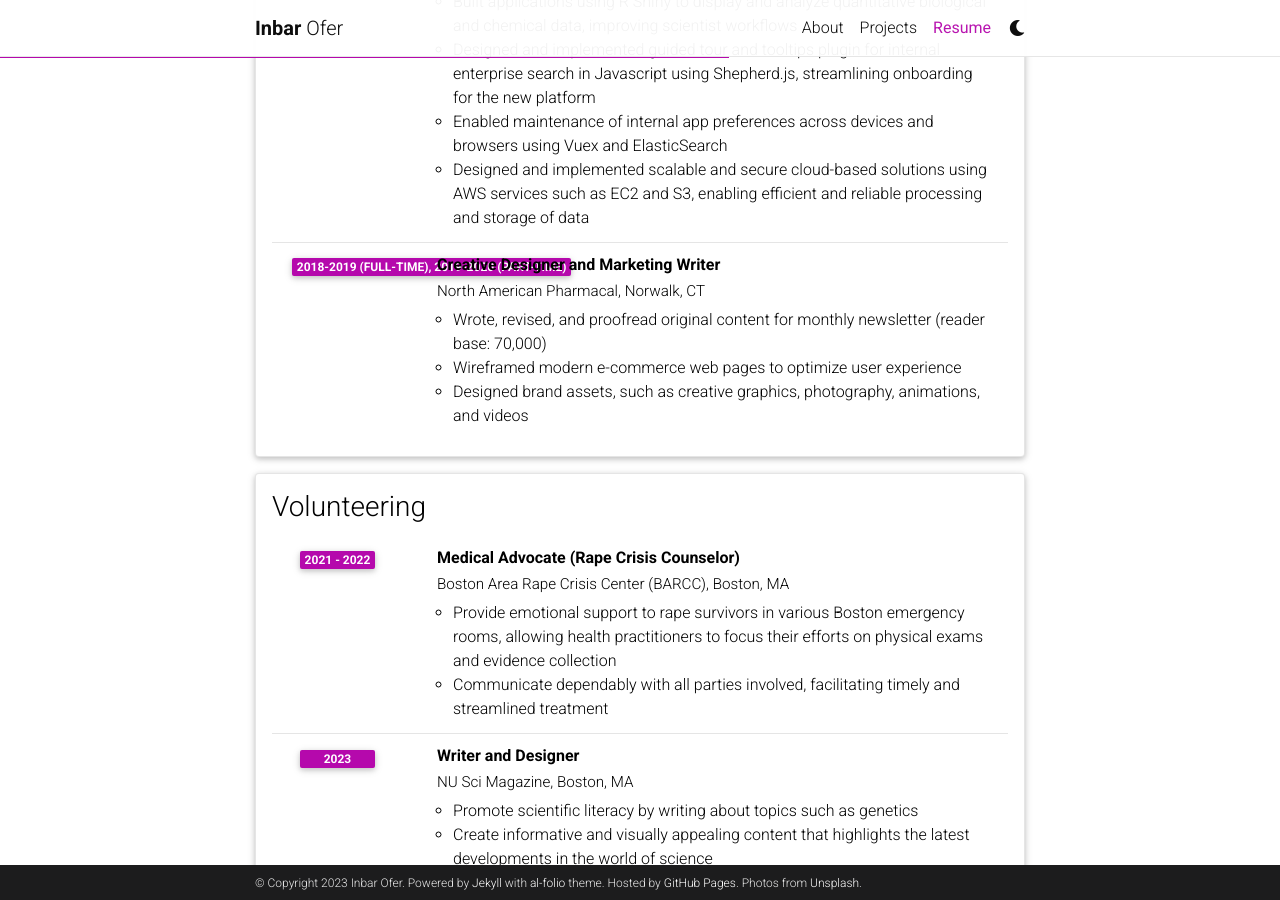
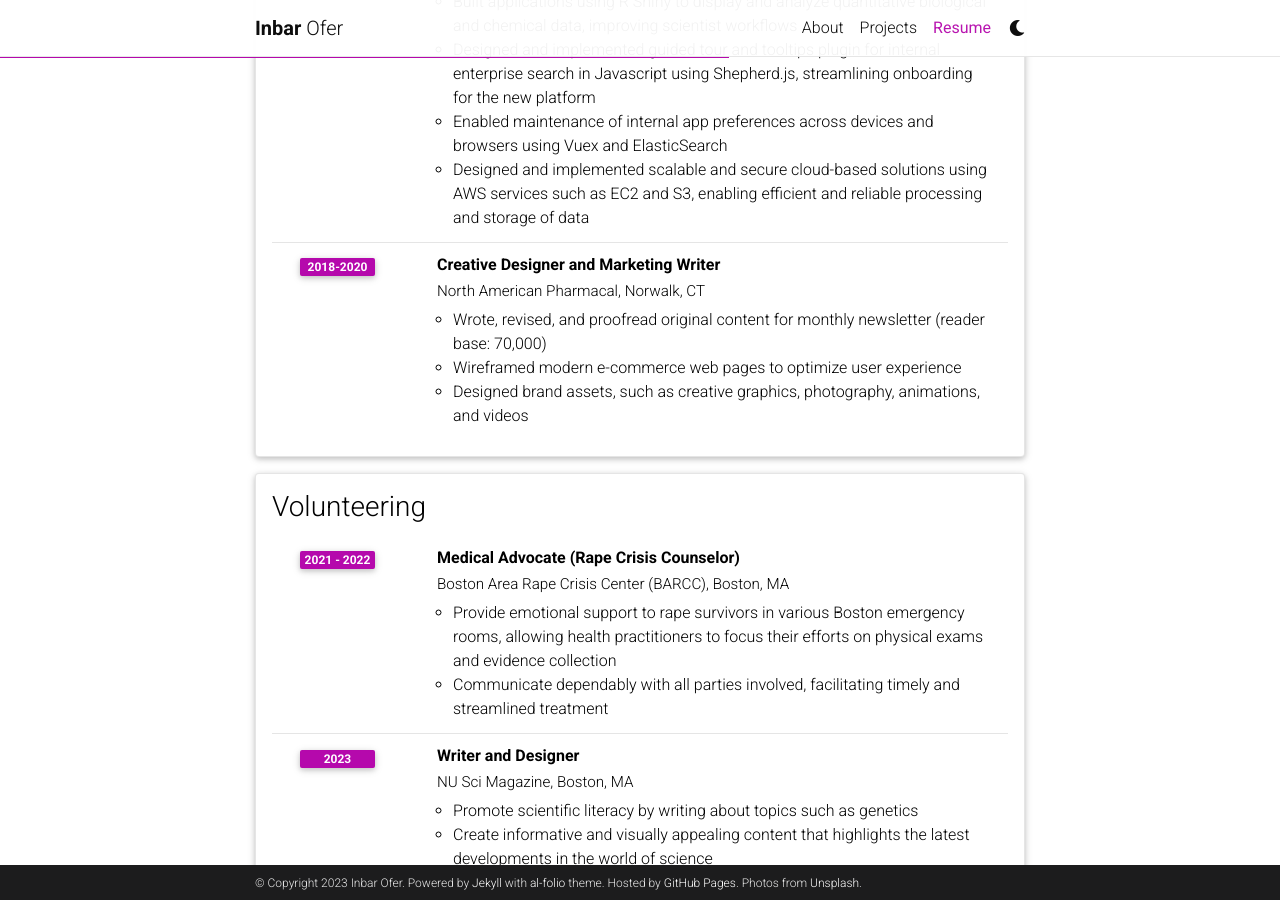
Before and after one commit to inbaro-neu/inbaro-neu.github.io, a Jekyll site: the page built from _pages/cv.md, in a window 1280 px wide and 900 px high, scrolled down 2164 px. Built offline with Jekyll 4.4.1, drawn with Linux system fonts in a browser that asks for light colours; comment, search, counter and statistics services are not loaded; a style sheet for code colours, icons or effects is not loaded.

Commit message:
updated timeline for D'Adamo

```diff
--- a/_data/cv.yml
+++ b/_data/cv.yml
@@ -78,7 +78,7 @@
 
     - title: Creative Designer and Marketing Writer
       institution: North American Pharmacal, Norwalk, CT
-      year: 2018-2019 (Full-Time), 2019-2020 (Part-Time)
+      year: 2018-2020
       description:
         - "Wrote, revised, and proofread original content for monthly newsletter (reader base: 70,000)"
         - Wireframed modern e-commerce web pages to optimize user experience
```
